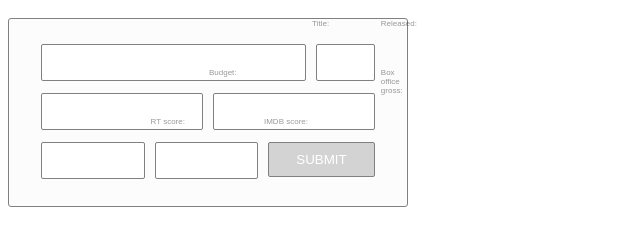
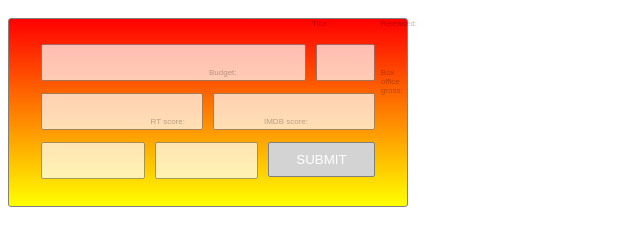
Before and after one commit to Chris-turina/csswk1-move, a plain HTML site: page index.html in a window 1280 px wide. Shown: the part 48-294 px from the top of the page, without its empty margins (0-640 px from the left). Drawn offline with nearby package versions, Linux system fonts and the light colour scheme.

Commit message:
add gradient

```diff
--- a/css/styles.css
+++ b/css/styles.css
@@ -44,7 +44,7 @@ table {
 }
 
 .formbox {
-  background-color: rgba(0,0,0,0.01);
+  background: linear-gradient(red, yellow);
   position: absolute;
   width: 400px;
   border: 1px solid grey;
@@ -65,6 +65,7 @@ table {
 .item {
   float: left;
   padding: 5px;
+  opacity: .7;
 }
 .inputbox {
   width: 100%;
```
